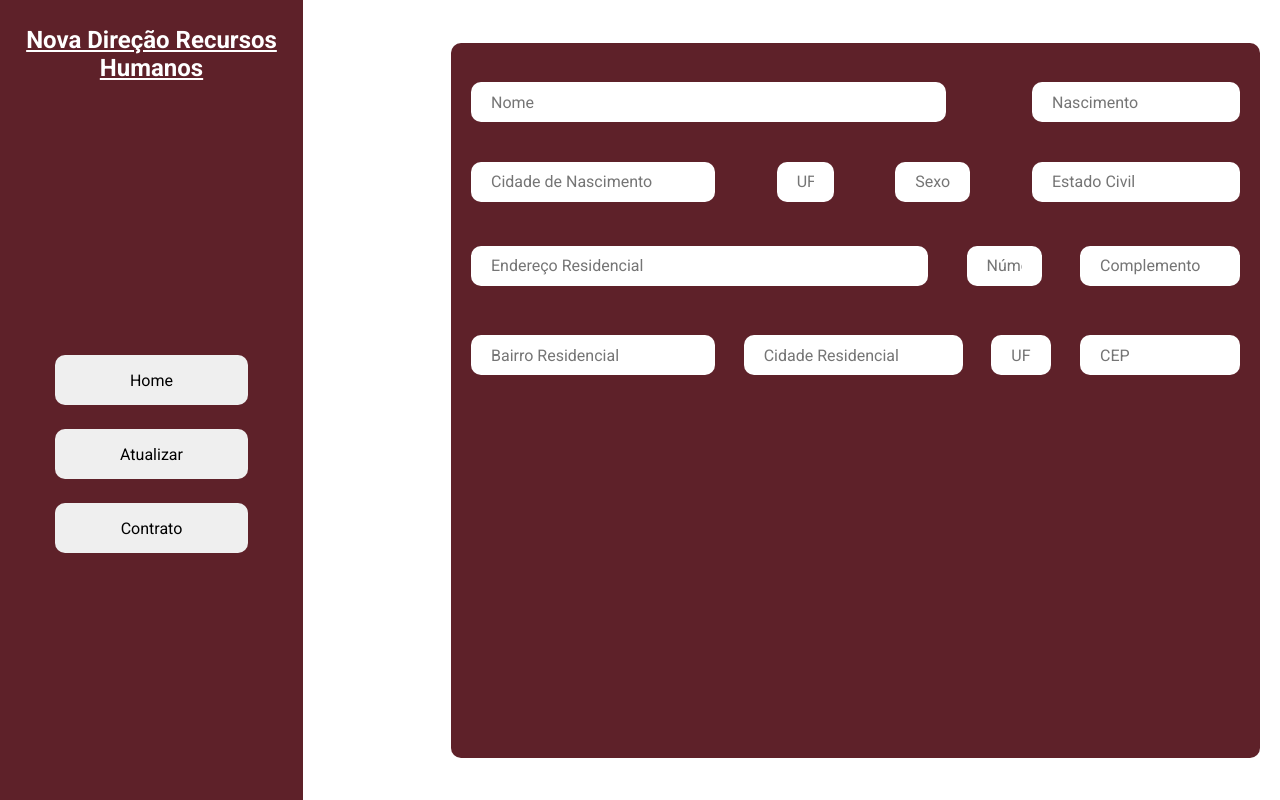
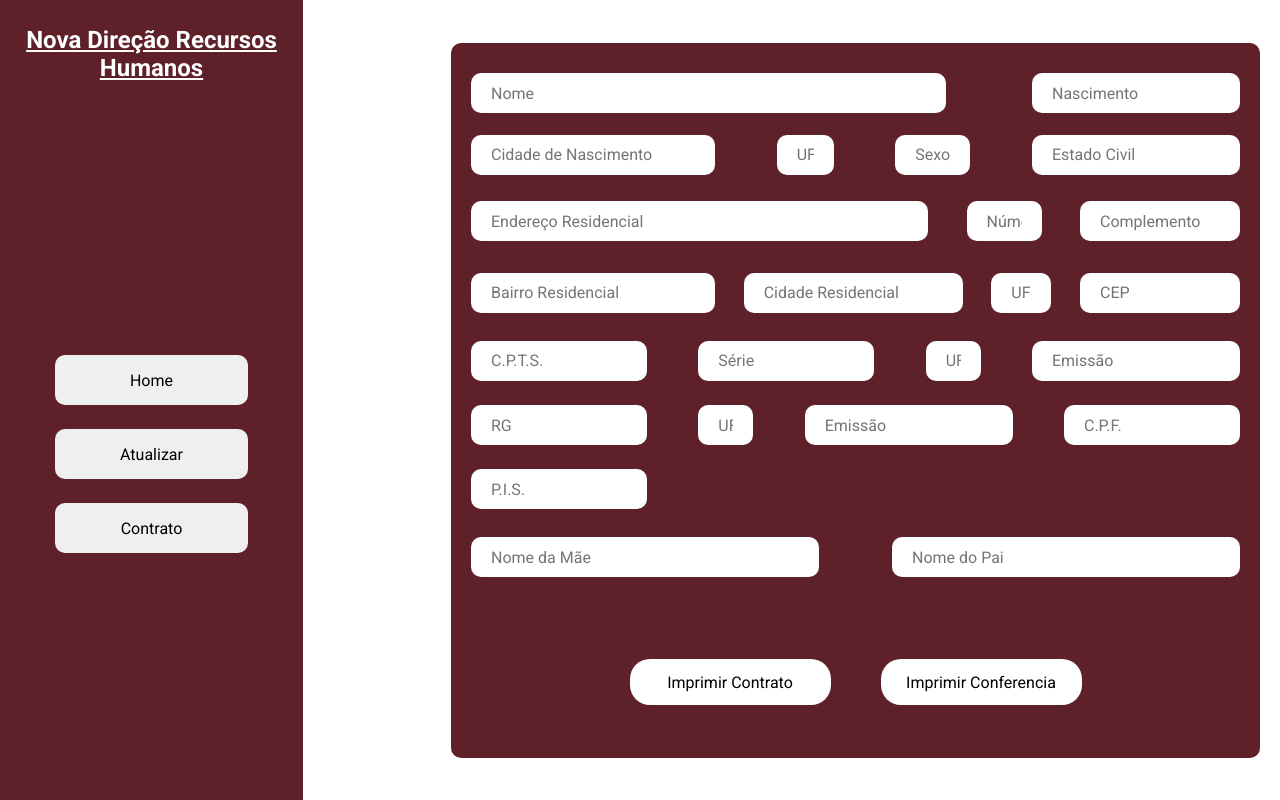
Before and after one commit to BrayanMaximiano/NovadirecaoApp, a React (Vite) app: page /#/form in a window 1280 px wide. Built offline with nearby package versions, Linux system fonts and the light colour scheme.

Commit message:
Front Interface

```diff
--- a/src/Pages/Contrato/index.jsx
+++ b/src/Pages/Contrato/index.jsx
@@ -2,24 +2,46 @@ import {
   BairroResidencial,
   Box1,
   Box2,
+  Box3,
+  Box4,
+  Box5,
+  Button,
+  CPF,
   Cep,
   CidadeNascimento,
   CidadeResidencial,
   Complemento,
   Container,
   ContratoWrapper,
+  Cpts,
+  DtCpts,
+  DtRg,
   EnderecoResidencial,
   EstadoCivil,
   Nascimento,
   Nome,
+  NomeMae,
+  NomePai,
   Numero,
+  Pis,
+  Rg,
+  Serie,
   Sexo,
   UF,
   Uf,
+  UfCpts,
+  UfRg,
 } from "./styles";
 import SideNavigation from "../../components/SideNavigation";
 
 const Index = () => {
+
+ function ImprimeContrato(){
+  window.alert('Imprimindo contrato')
+ };
+ function ImprimeConferencia(){
+  window.alert('Imprimindo conferencia')
+ };
   return (
     <Container>
       <SideNavigation />
@@ -34,14 +56,33 @@ const Index = () => {
         </Box1>
 
         <Box2>
-          <EnderecoResidencial placeholder="Endereço Residencial"/>
-          <Numero placeholder="Número"/>
-          <Complemento placeholder="Complemento"/>
-          <BairroResidencial placeholder="Bairro Residencial"/>
-          <CidadeResidencial placeholder="Cidade Residencial"/>
-          <Uf placeholder="UF"/>
-          <Cep placeholder="CEP"/>
+          <EnderecoResidencial placeholder="Endereço Residencial" />
+          <Numero placeholder="Número" />
+          <Complemento placeholder="Complemento" />
+          <BairroResidencial placeholder="Bairro Residencial" />
+          <CidadeResidencial placeholder="Cidade Residencial" />
+          <Uf placeholder="UF" />
+          <Cep placeholder="CEP" />
         </Box2>
+        <Box3>
+          <Cpts placeholder="C.P.T.S." />
+          <Serie placeholder="Série" />
+          <UfCpts placeholder="UF" />
+          <DtCpts placeholder="Emissão" />
+          <Rg placeholder="RG" />
+          <UfRg placeholder="UF" />
+          <DtRg placeholder="Emissão" />
+          <CPF placeholder="C.P.F." />
+          <Pis placeholder="P.I.S." />
+        </Box3>
+        <Box4>
+          <NomeMae placeholder="Nome da Mãe" />
+          <NomePai placeholder="Nome do Pai" />
+        </Box4>
+        <Box5>
+          <Button onClick={ImprimeContrato}>Imprimir Contrato</Button>
+          <Button onClick={ImprimeConferencia}>Imprimir Conferencia</Button>
+        </Box5>
       </ContratoWrapper>
     </Container>
   );
--- a/src/Pages/Contrato/styles.js
+++ b/src/Pages/Contrato/styles.js
@@ -18,7 +18,7 @@ export const ContratoWrapper = styled.div`
 
 export const Box1 = styled.div`
 width: 100%;
-height: 25%;
+height: 20%;
 padding:20px ;
 padding-bottom: 0;
 display: flex;
@@ -77,7 +77,7 @@ export const EstadoCivil = styled.input`
 `
 export const Box2 = styled.div`
 width: 100%;
-height: 25%;
+height: 20%;
 padding:20px;
 padding-top: 0;
 padding-bottom: 0;
@@ -143,3 +143,144 @@ border-radius: 10px;
 border: none;
 background-color: white;
 `
+
+export const Box3 = styled.div`
+width: 100%;
+height: 27%;
+padding:20px;
+padding-top: 0;
+padding-bottom: 0;
+display: flex;
+justify-content: space-between;
+align-items: center;
+flex-wrap: wrap;
+`
+
+export const Cpts = styled.input`
+padding: 20px;
+width: 176px;
+height: 40px;
+border-radius: 10px;
+border: none;
+background-color: white;
+`
+export const Serie = styled.input`
+padding: 20px;
+width: 176px;
+height: 40px;
+border-radius: 10px;
+border: none;
+background-color: white;
+`
+export const UfCpts = styled.input`
+padding: 20px;
+width: 55px;
+height: 40px;
+border-radius: 10px;
+border: none;
+background-color: white;
+`
+
+export const DtCpts = styled.input`
+padding: 20px;
+width: 208px;
+height: 40px;
+border-radius: 10px;
+border: none;
+background-color: white;
+`
+export const Rg = styled.input`
+padding: 20px;
+width: 176px;
+height: 40px;
+border-radius: 10px;
+border: none;
+background-color: white;
+`
+export const UfRg = styled.input`
+padding: 20px;
+width: 55px;
+height: 40px;
+border-radius: 10px;
+border: none;
+background-color: white;
+`
+export const DtRg = styled.input`
+padding: 20px;
+width: 208px;
+height: 40px;
+border-radius: 10px;
+border: none;
+background-color: white;
+`
+
+export const CPF = styled.input`
+padding: 20px;
+width: 176px;
+height: 40px;
+border-radius: 10px;
+border: none;
+background-color: white;
+`
+export const Pis = styled.input`
+padding: 20px;
+width: 176px;
+height: 40px;
+border-radius: 10px;
+border: none;
+background-color: white;
+`
+export const Box4 = styled.div`
+width: 100%;
+height: 10%;
+padding:20px;
+padding-top: 0;
+padding-bottom: 0;
+display: flex;
+justify-content: space-between;
+align-items: center;
+flex-wrap: wrap;
+`
+
+export const NomeMae = styled.input`
+padding: 20px;
+width: 348px;
+height: 40px;
+border-radius: 10px;
+border: none;
+background-color: white;
+`
+export const NomePai = styled.input`
+padding: 20px;
+width: 348px;
+height: 40px;
+border-radius: 10px;
+border: none;
+background-color: white;
+`
+
+export const Box5 = styled.div`
+width: 100%;
+height: 25%;
+padding:20px;
+padding-top: 0;
+padding-bottom: 0;
+display: flex;
+justify-content: center;
+align-items: center;
+flex-wrap: wrap;
+gap: 50px;
+`
+export const Button = styled.button`
+  height: 46px;
+  width: 201px;
+  border-radius: 20px;
+  background-color: #fff;
+  border:none;
+  cursor: pointer;
+  transition: all ease 0.5s;
+
+  :hover{
+    background-color: rgba(255,255,255,0.7);
+  }
+`
```
